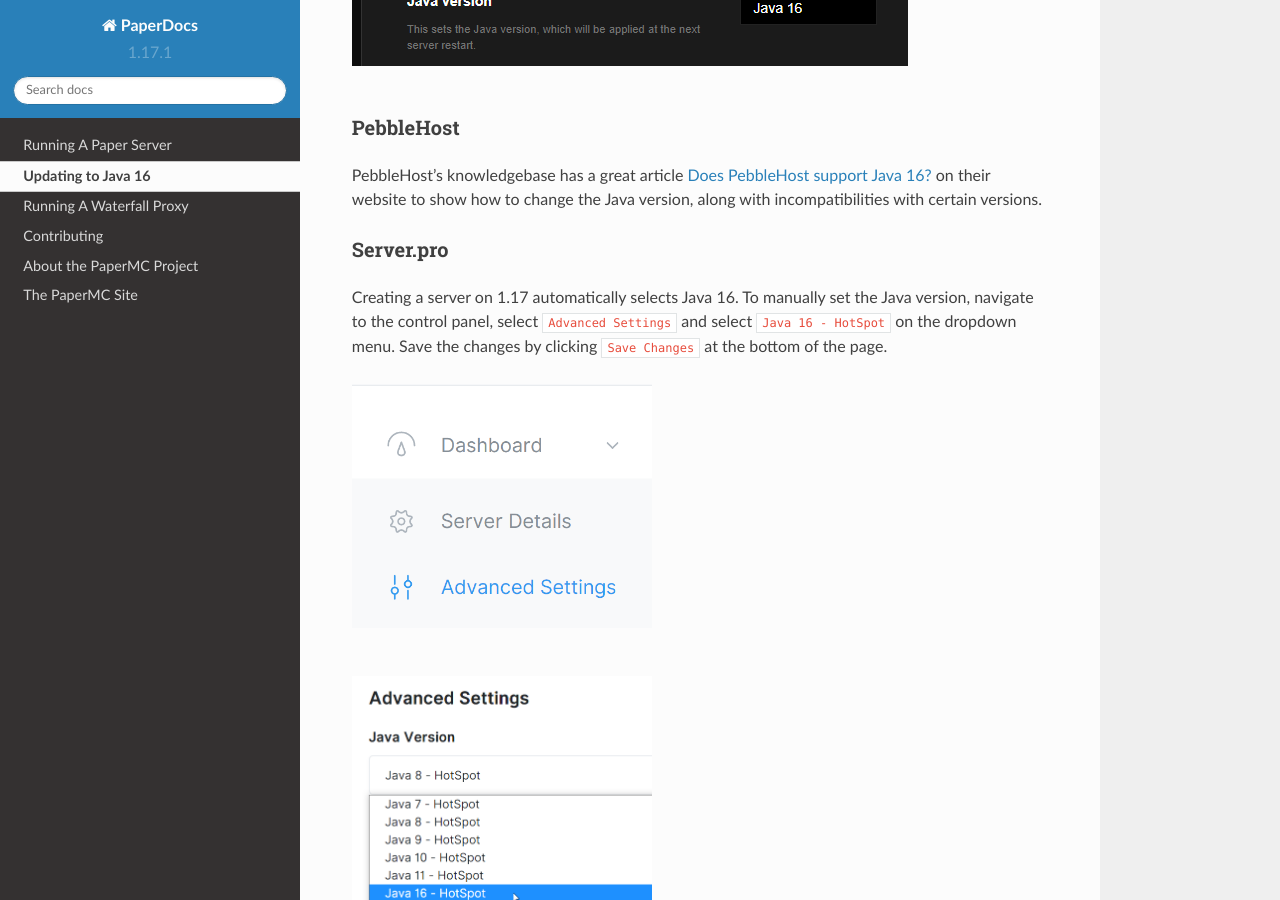
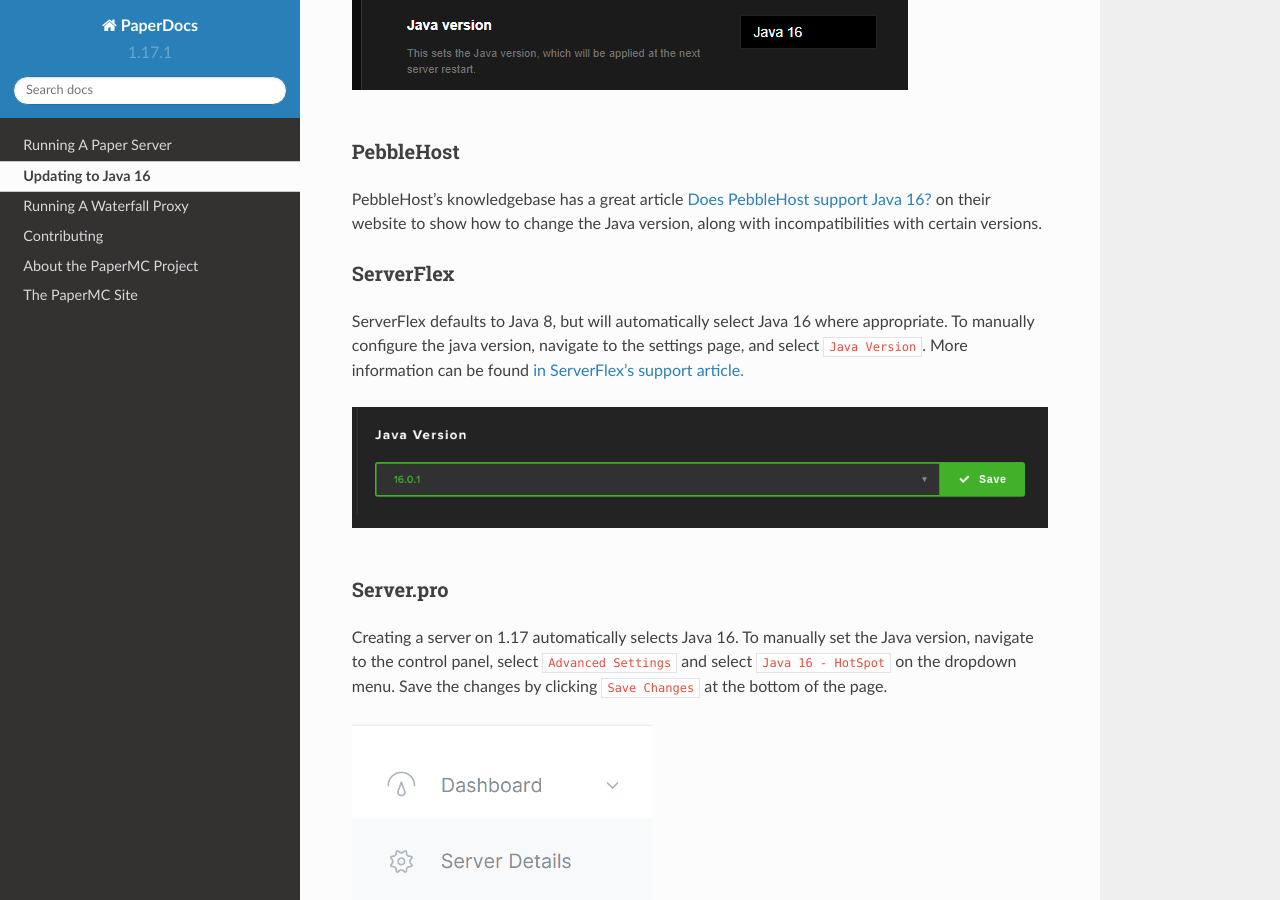
Before and after one commit to PaperMC/PaperDocs, a Sphinx documentation site: the page built from source/java-update/index.rst, in a window 1280 px wide and 900 px high, scrolled down 4276 px. Built offline with Sphinx 7.4.7 and the Read the Docs theme 2.0.0, drawn with Linux system fonts in a browser that asks for light colours.

Commit message:
Added ServerFlex to Java Version page (#112)
* Added ServerFlex to Java Version page

* Update source/java-update/index.rst

Co-authored-by: sulu5890 <sulu@sulu.me>

* Update source/java-update/index.rst

Co-authored-by: Mariell Hoversholm <proximyst@proximy.st>

Co-authored-by: sulu5890 <sulu@sulu.me>
Co-authored-by: Mariell Hoversholm <proximyst@proximy.st>

```diff
--- a/source/java-update/index.rst
+++ b/source/java-update/index.rst
@@ -137,6 +137,18 @@
 <https://help.pebblehost.com/en/article/does-pebblehost-support-java-11-java-16-1f5zlk2/>`_
 on their website to show how to change the Java version, along with
 incompatibilities with certain versions.
+
+ServerFlex
+~~~~~~~~~~
+
+ServerFlex defaults to Java 8, but will automatically select Java 16
+where appropriate. To manually configure the java version, navigate
+to the settings page, and select ``Java Version``. More information can be found
+`in ServerFlex's support article. <https://serverflex.io/help/article/change-java-version-on-minecraft-server>`_
+
+.. image:: java-update-assets/serverflex-java-version.png
+
+|br|
 
 Server.pro
 ~~~~~~~~~~
```
Also changed, not shown: source/java-update/java-update-assets/serverflex-java-version.png (added).
